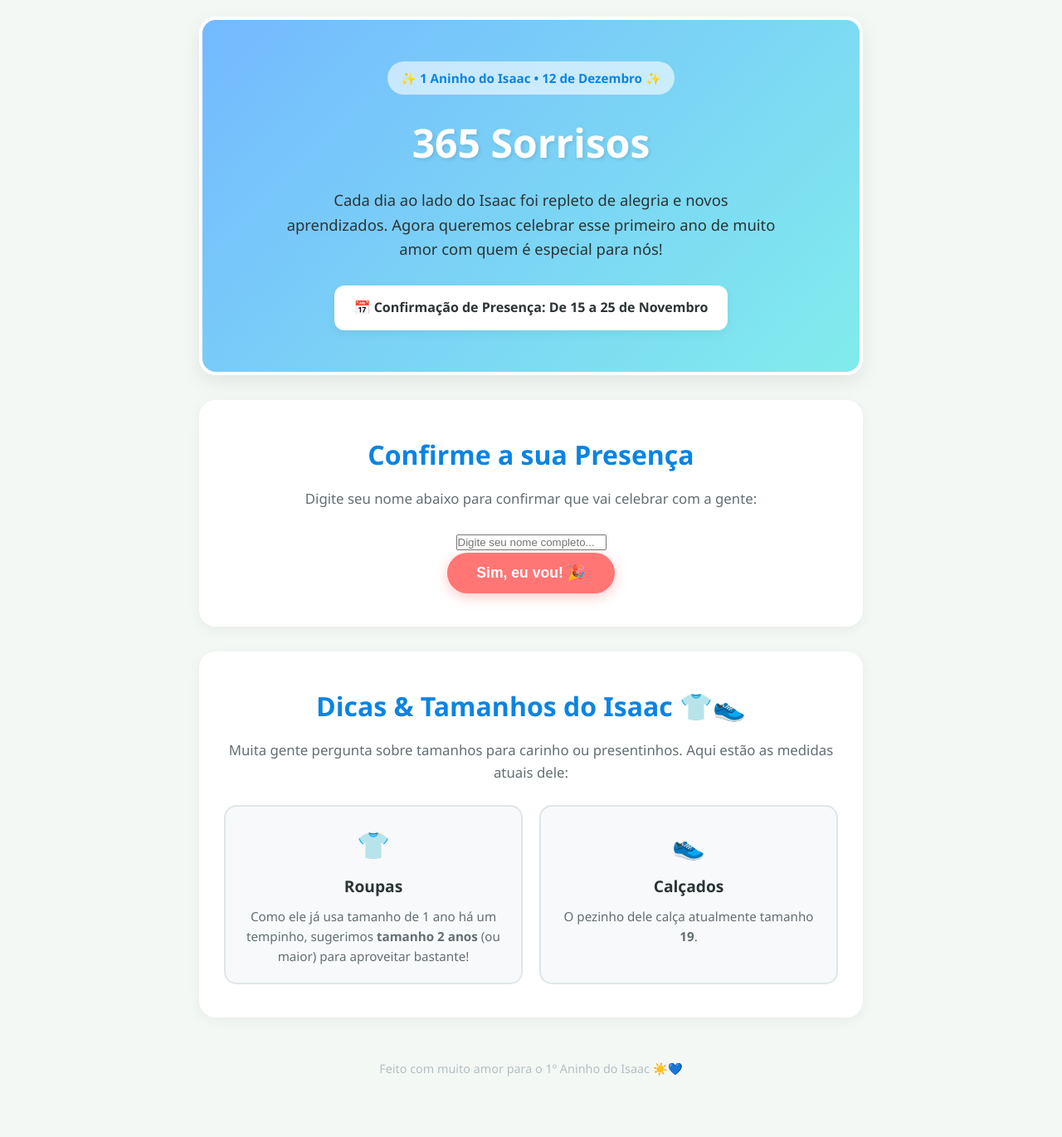
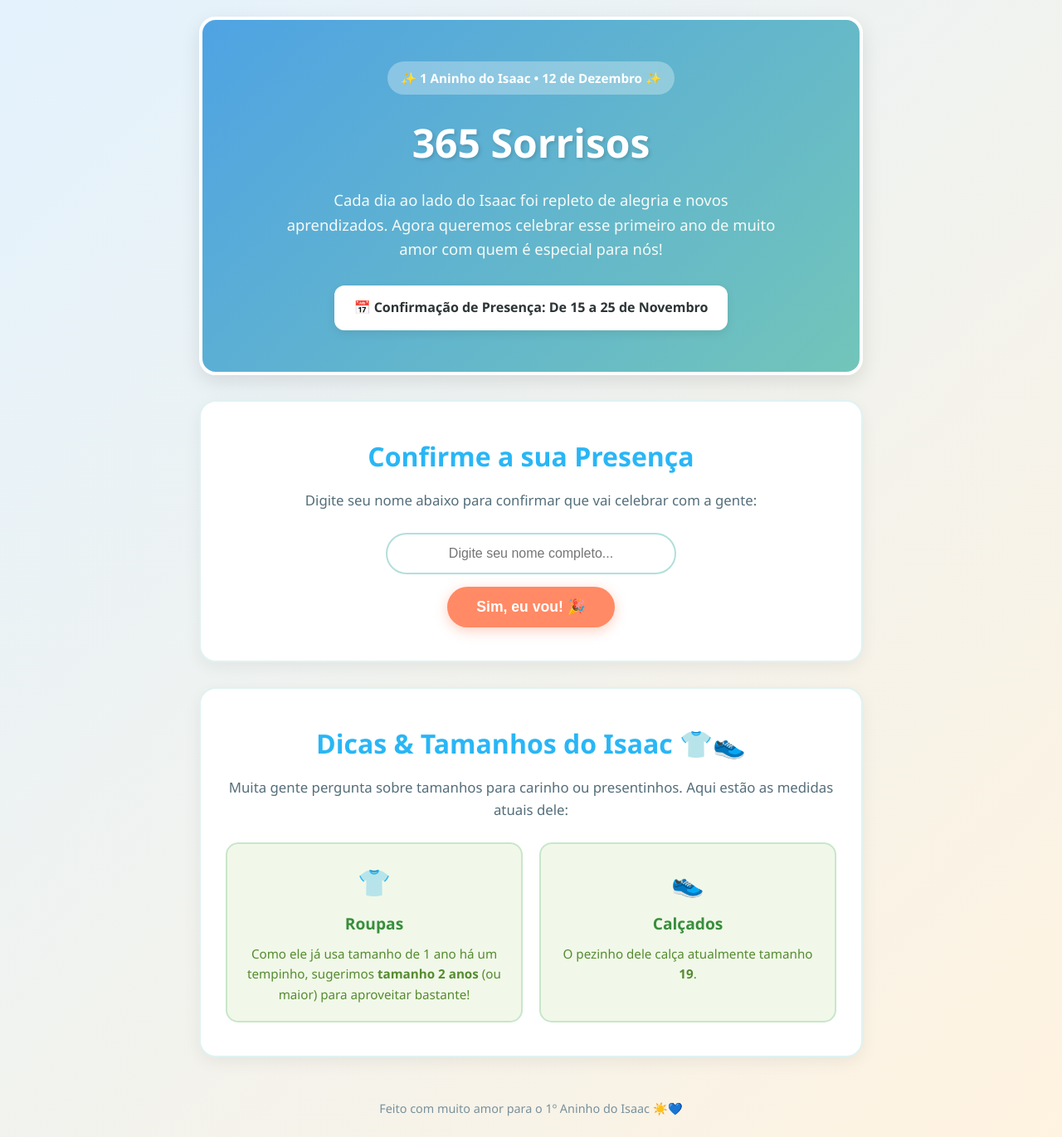
Before and after one commit to joaovictor1242546-cmyk/Aniversario-do-bebe, a plain HTML site: page index.html in a window 1280 px wide. Shown: the top 1370 px of the page at 83% size. Before the commit the page ends 1340 px from the top, so only its background shows below. Drawn offline with Linux system fonts and the light colour scheme; files that its build step writes are made by us from their sources.

Commit message:
Update styles for body, hero, and content sections

```diff
--- a/estilos.css
+++ b/estilos.css
@@ -6,10 +6,11 @@
 
 body {
     font-family: 'Segoe UI', Tahoma, Geneva, Verdana, sans-serif;
-    background-color: #f4f8f5;
+    background: linear-gradient(135deg, #e3f2fd, #fff3e0);
     color: #2c3e50;
     line-height: 1.6;
     padding: 20px;
+    min-height: 100vh;
 }
 
 .site-container {
@@ -18,24 +19,24 @@ body {
 }
 
 .hero {
-    background: linear-gradient(135deg, #74b9ff, #81ecec);
-    color: #2d3436;
+    background: linear-gradient(135deg, #4fa3e3, #72c5b9);
+    color: #ffffff;
     text-align: center;
     padding: 50px 20px;
     border-radius: 20px;
-    box-shadow: 0 8px 25px rgba(0, 0, 0, 0.08);
+    box-shadow: 0 8px 25px rgba(0, 0, 0, 0.1);
     margin-bottom: 30px;
     border: 4px solid #ffffff;
 }
 
 .tag-festa {
     display: inline-block;
-    background-color: rgba(255, 255, 255, 0.6);
+    background-color: rgba(255, 255, 255, 0.3);
     padding: 8px 16px;
     border-radius: 30px;
     font-size: 0.95rem;
     font-weight: 700;
-    color: #0984e3;
+    color: #ffffff;
     margin-bottom: 20px;
 }
 
@@ -43,7 +44,7 @@ body {
     font-size: 3rem;
     margin-bottom: 15px;
     color: #ffffff;
-    text-shadow: 2px 2px 4px rgba(0, 0, 0, 0.1);
+    text-shadow: 2px 2px 4px rgba(0, 0, 0, 0.15);
 }
 
 .hero p {
@@ -52,7 +53,7 @@ body {
     max-width: 600px;
     margin-left: auto;
     margin-right: auto;
-    color: #2d3436;
+    color: #f7f9f6;
 }
 
 .data-badge {
@@ -62,7 +63,7 @@ body {
     border-radius: 12px;
     display: inline-block;
     font-weight: 600;
-    box-shadow: 0 4px 12px rgba(0, 0, 0, 0.05);
+    box-shadow: 0 4px 12px rgba(0, 0, 0, 0.08);
 }
 
 .content-section {
@@ -70,25 +71,44 @@ body {
     padding: 40px 30px;
     border-radius: 20px;
     text-align: center;
-    box-shadow: 0 4px 15px rgba(0, 0, 0, 0.05);
+    box-shadow: 0 6px 20px rgba(0, 0, 0, 0.06);
     margin-bottom: 30px;
+    border: 2px solid #e0f2f1;
 }
 
 .content-section h2 {
-    color: #0984e3;
+    color: #29b6f6;
     margin-bottom: 15px;
     font-size: 2rem;
 }
 
 .content-section p {
-    color: #636e72;
+    color: #546e7a;
     margin-bottom: 25px;
     font-size: 1.05rem;
 }
 
+/* Estilo do campo de texto do nome */
+.input-nome {
+    width: 80%;
+    max-width: 350px;
+    padding: 14px 18px;
+    border: 2px solid #b2dfdb;
+    border-radius: 30px;
+    font-size: 1rem;
+    outline: none;
+    margin-bottom: 15px;
+    text-align: center;
+    transition: border-color 0.3s;
+}
+
+.input-nome:focus {
+    border-color: #29b6f6;
+}
+
 .btn-principal {
     display: inline-block;
-    background-color: #ff7675;
+    background-color: #ff8a65;
     color: white;
     padding: 14px 35px;
     border-radius: 30px;
@@ -97,29 +117,36 @@ body {
     text-decoration: none;
     font-size: 1.1rem;
     font-weight: bold;
-    box-shadow: 0 4px 15px rgba(255, 118, 117, 0.4);
+    box-shadow: 0 4px 15px rgba(255, 138, 101, 0.4);
     transition: background 0.3s ease, transform 0.2s ease;
 }
 
 .btn-principal:hover {
-    background-color: #fab1a0;
+    background-color: #ff7043;
     transform: scale(1.03);
 }
 
-/* Mensagem oculta que aparece ao clicar */
+/* Mensagem oculta que aparece com o nome */
 .hidden-msg {
     display: none;
-    background-color: #e8f8f5;
-    border: 2px dashed #00b894;
-    padding: 20px;
+    background-color: #e0f7fa;
+    border: 2px dashed #00acc1;
+    padding: 25px;
     border-radius: 15px;
-    color: #006644;
+    color: #006064;
     animation: fadeIn 0.5s ease-in-out;
+}
+
+.hidden-msg h3 {
+    margin-bottom: 10px;
+    font-size: 1.5rem;
+    color: #00838f;
 }
 
 .hidden-msg p {
     margin: 0;
     font-size: 1.1rem;
+    color: #006064;
 }
 
 /* Grid de Informações dos Tamanhos */
@@ -137,10 +164,10 @@ body {
 }
 
 .info-card {
-    background-color: #f8f9fa;
+    background-color: #f1f8e9;
     padding: 20px;
     border-radius: 15px;
-    border: 2px solid #dfe6e9;
+    border: 2px solid #c8e6c9;
     text-align: center;
 }
 
@@ -151,20 +178,20 @@ body {
 }
 
 .info-card h3 {
-    color: #2d3436;
+    color: #388e3c;
     margin-bottom: 8px;
     font-size: 1.2rem;
 }
 
 .info-card p {
-    color: #636e72;
+    color: #558b2f;
     font-size: 0.95rem;
     margin: 0;
 }
 
 footer {
     text-align: center;
-    color: #b2bec3;
+    color: #78909c;
     font-size: 0.9rem;
     padding: 20px 0;
 }
```
